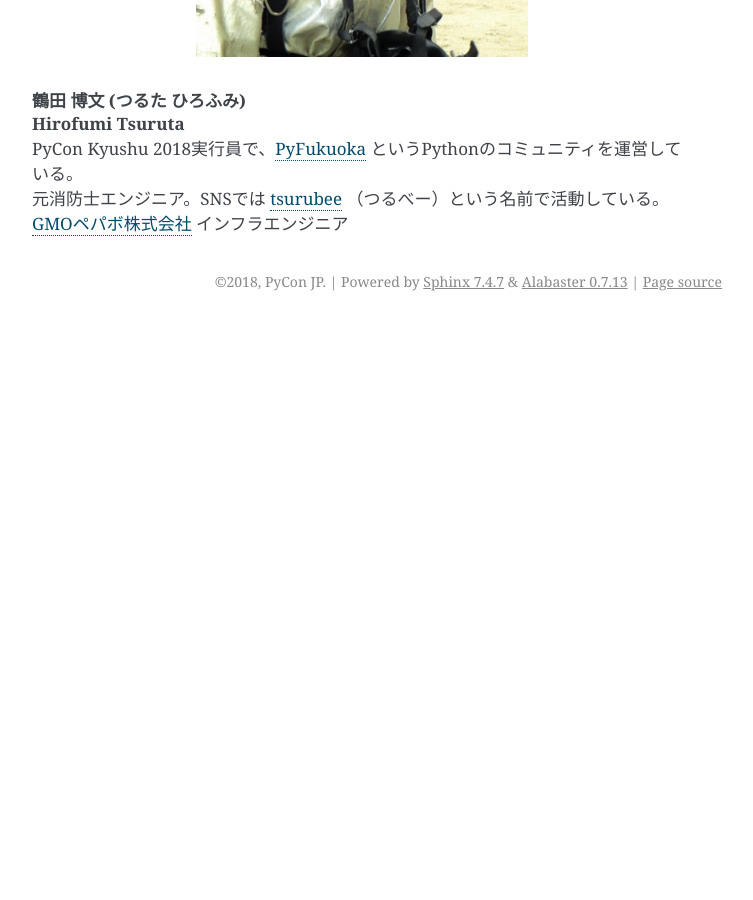
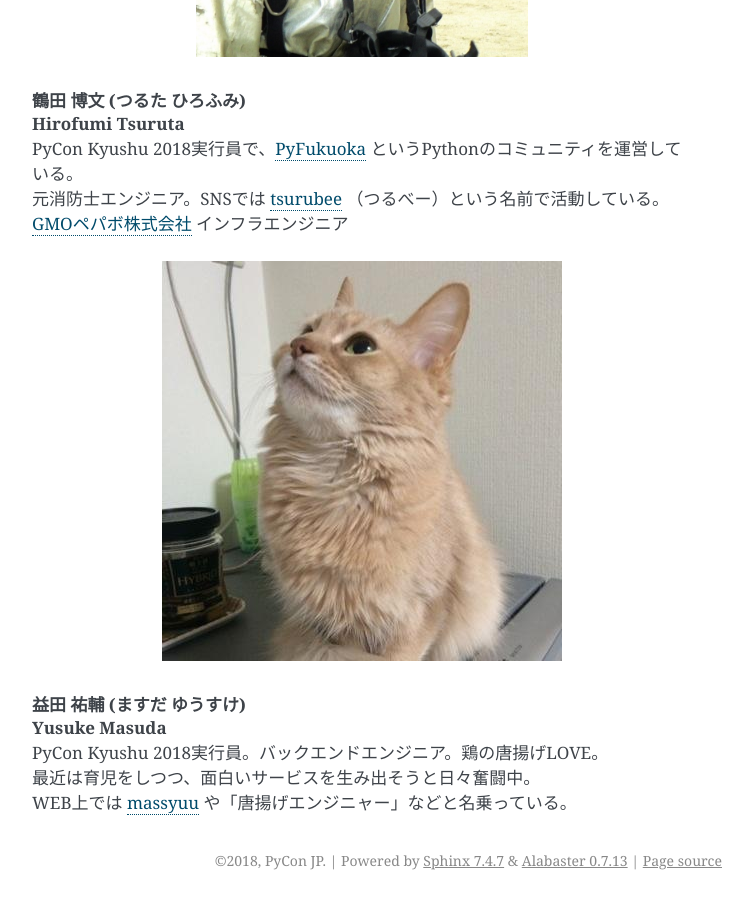
Before and after one commit to pyconjp/kyushu-2018-pre-report, a Sphinx documentation site: the page built from source/authors.rst, in a window 1280 px wide and 900 px high, scrolled down 1246 px. Shown: the whole window, without its empty margins (388-1141 px from the left). Built offline with Sphinx 7.4.7, drawn with Linux system fonts in a browser that asks for light colours; before the commit the page ends 1567 px from its top, so only the background shows below that.

Commit message:
プロフィール追加

```diff
--- a/source/authors.rst
+++ b/source/authors.rst
@@ -24,3 +24,13 @@
 | PyCon Kyushu 2018実行員で、`PyFukuoka <https://fukuoka-python.connpass.com/>`_ というPythonのコミュニティを運営している。
 | 元消防士エンジニア。SNSでは `tsurubee <https://twitter.com/tsurubee3>`_ （つるべー）という名前で活動している。
 | `GMOペパボ株式会社 <https://pepabo.com/>`_ インフラエンジニア
+
+
+.. figure:: img/masuda.jpg
+   :alt: 益田 祐輔 (Yusuke Masuda)
+
+| **益田 祐輔 (ますだ ゆうすけ)**
+| **Yusuke Masuda**
+| PyCon Kyushu 2018実行員。バックエンドエンジニア。鶏の唐揚げLOVE。
+| 最近は育児をしつつ、面白いサービスを生み出そうと日々奮闘中。
+| WEB上では `massyuu <https://twitter.com/mass_ssn>`_ や「唐揚げエンジニャー」などと名乗っている。
```
Also changed, not shown: source/img/masuda.jpg (added).
